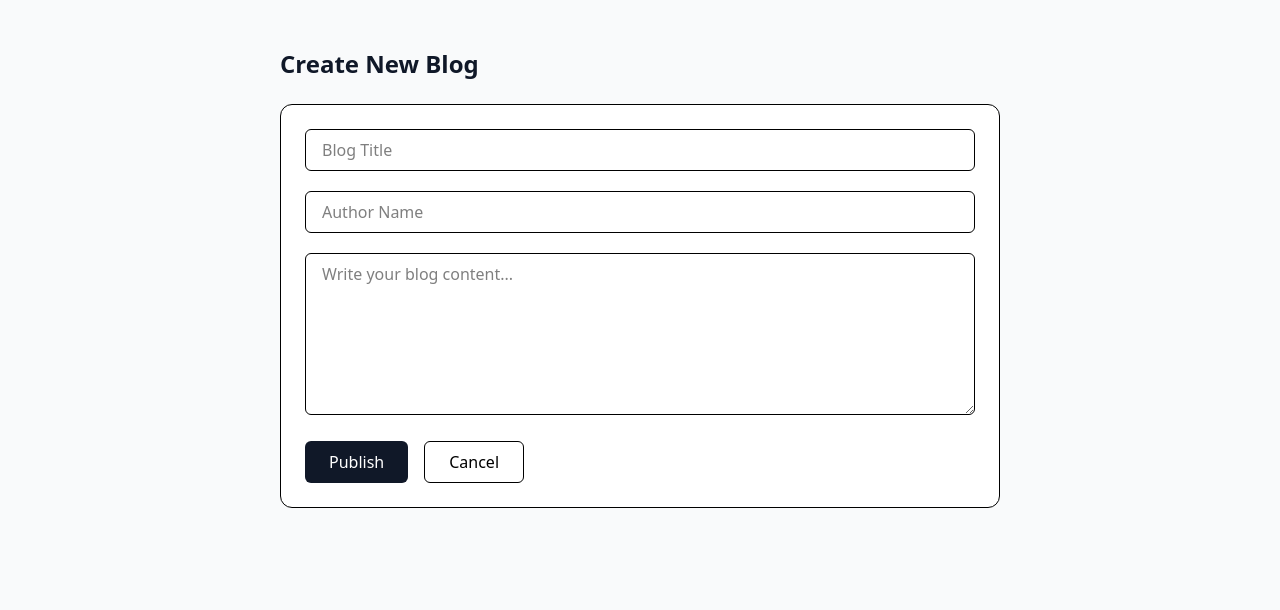
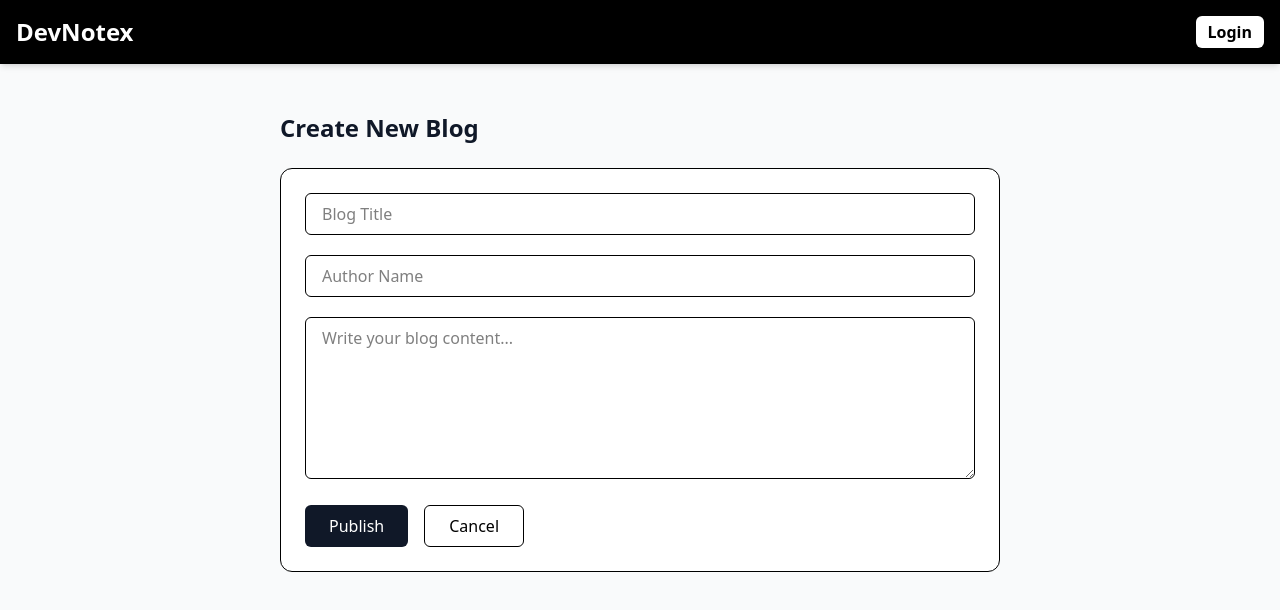
Before and after one commit to badri-2005/Blogger, a React (Vite) app in the folder frontend/: page /add in a window 1280 px wide. Shown: the top 610 px of the page. Built offline with nearby package versions, Linux system fonts and the light colour scheme; no server answers.

Commit message:
feat: add Header component to AddBlog page for improved layout

```diff
--- a/frontend/src/Pages/AddBlog.jsx
+++ b/frontend/src/Pages/AddBlog.jsx
@@ -2,7 +2,7 @@
 import axios from "axios";
 import { useNavigate } from "react-router-dom";
 
-
+import Header from "../Components/Header";
 
 
 const AddBlog = () => {
@@ -55,7 +55,9 @@
   };
 
   return (
-    <div className="min-h-screen bg-gray-50">
+    <div>
+      <Header />
+    <div className="min-h-screen bg-gray-50 mt-16">
       <div className="max-w-3xl mx-auto px-6 py-12">
 
         <h1 className="text-2xl font-semibold mb-6 text-gray-900">
@@ -112,6 +114,7 @@
 
       </div>
     </div>
+    </div>
   );
 };
 
```
